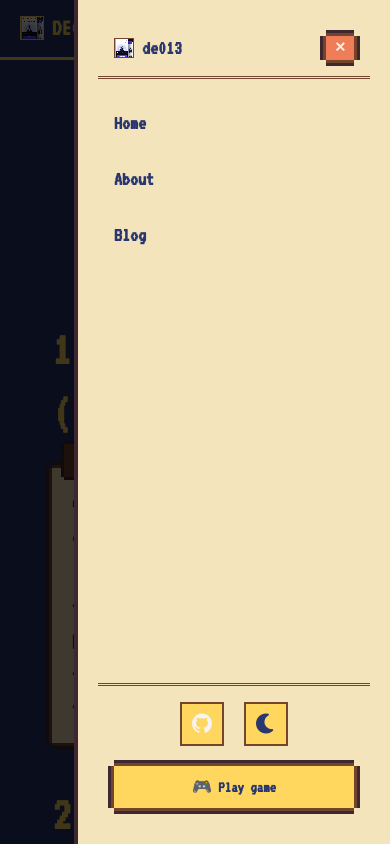
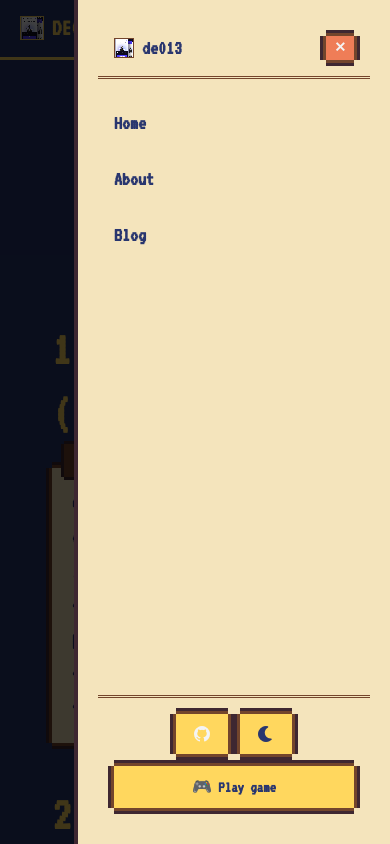
Before and after one commit to hmonster013/personal-client, an Angular app: page /test in a window 390 px wide. Both pictures are taken after a click on the button 356 px from the left and 28 px from the top of the page. Shown: the top 844 px of the page. Built offline with nearby package versions, Linux system fonts and the light colour scheme; no server answers.

Commit message:
fix(sidebar): restore original pixel border for social buttons and adjust padding instead

```diff
--- a/src/app/layout/header/header.component.html
+++ b/src/app/layout/header/header.component.html
@@ -81,12 +81,12 @@
     </nav>
 
     <div class="side-menu__footer" style="margin-top: auto; border-top: 3px double var(--ui-border); padding: var(--spacing-lg);">
-      <div class="side-menu__social" style="display: flex; justify-content: center; gap: var(--spacing-xl); margin-bottom: var(--spacing-xl);">
-        <a [href]="githubLink" target="_blank" class="rpg-btn" style="width: 44px; height: 44px; padding: 0; box-shadow: none; border: 2px solid var(--ui-border);">
-          <i class="fab fa-github" style="font-size: 1.25rem;"></i>
+      <div class="side-menu__social" style="display: flex; justify-content: center; gap: var(--spacing-md); margin-bottom: var(--spacing-md);">
+        <a [href]="githubLink" target="_blank" class="rpg-btn" style="padding: 12px 16px;">
+          <i class="fab fa-github"></i>
         </a>
-        <button (click)="toggleTheme()" class="rpg-btn" style="width: 44px; height: 44px; padding: 0; box-shadow: none; border: 2px solid var(--ui-border);">
-          <i class="fas" [ngClass]="isDarkMode ? 'fa-moon' : 'fa-sun'" style="font-size: 1.25rem;"></i>
+        <button (click)="toggleTheme()" class="rpg-btn" style="padding: 12px 16px;">
+          <i class="fas" [ngClass]="isDarkMode ? 'fa-moon' : 'fa-sun'"></i>
         </button>
       </div>
       <button (click)="playGame(); closeMenu()" class="rpg-btn" style="width: 100%;">
```
